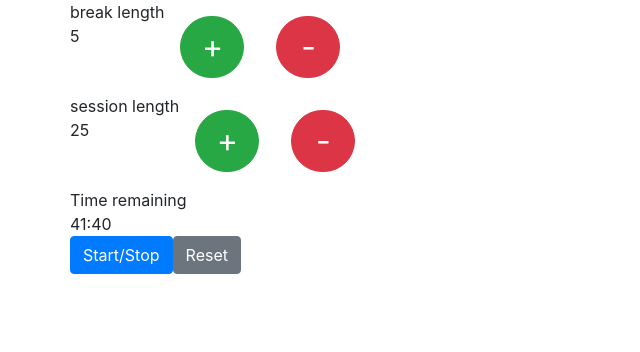
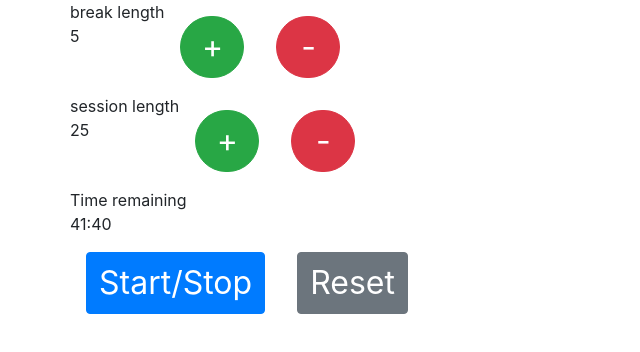
Before and after one commit to dan-vernon/pomodoro, a React (Create React App) app: page / in a window 1280 px wide. Shown: the top 352 px of the page, without its empty margins (0-640 px from the left). Built offline with nearby package versions, Linux system fonts and the light colour scheme.

Commit message:
generic buttons container + time buttons styling

```diff
--- a/src/index.css
+++ b/src/index.css
@@ -13,9 +13,13 @@ code {
     monospace;
 }
 
+.buttons-container > * {
+  margin: 16px;
+  font-size: 2em
+}
+
+
 .time-buttons > * {
-  margin: 16px;
   width: 64px;
   border-radius: 9999px;
-  font-size: 2em
 }
```
